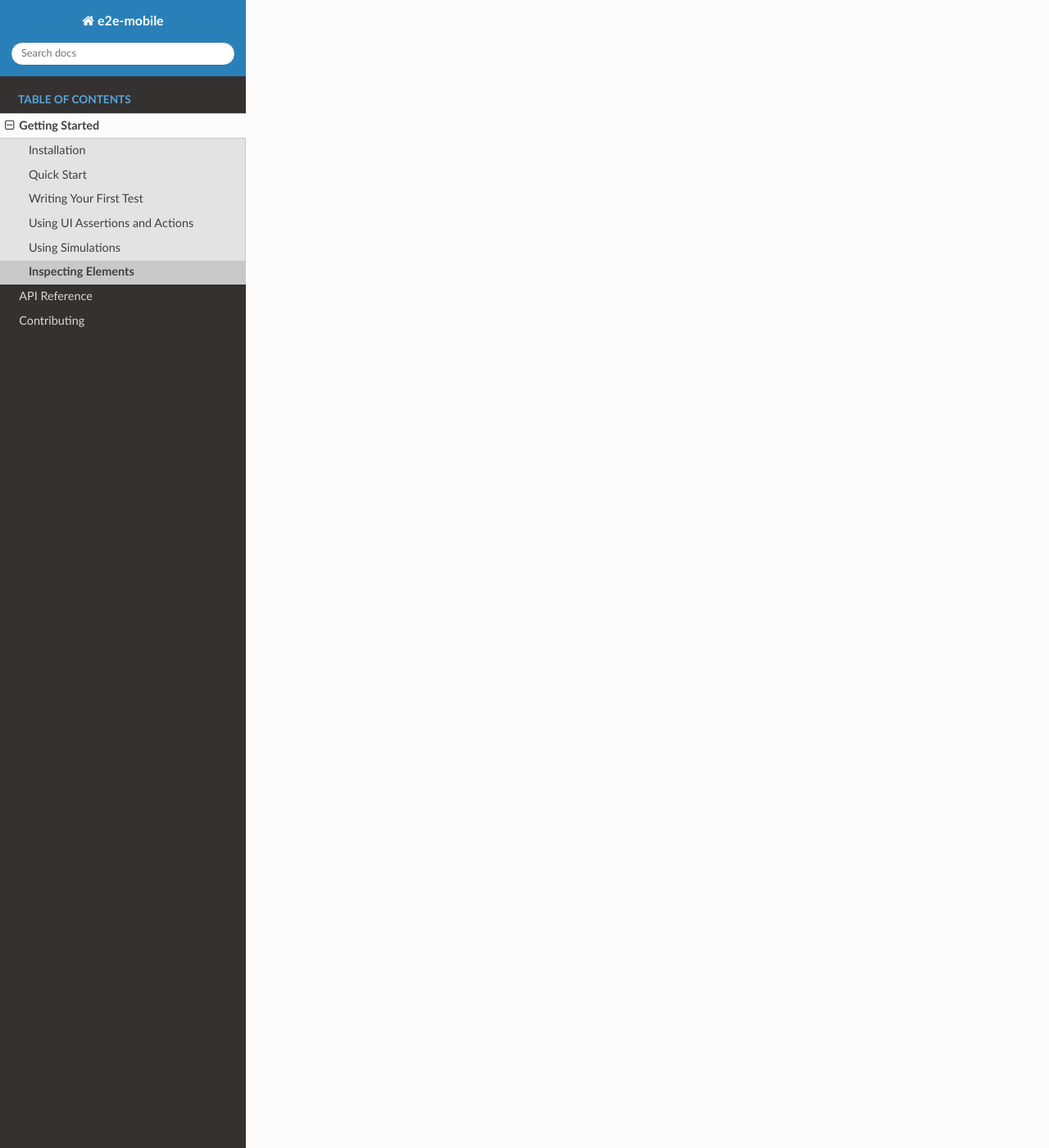
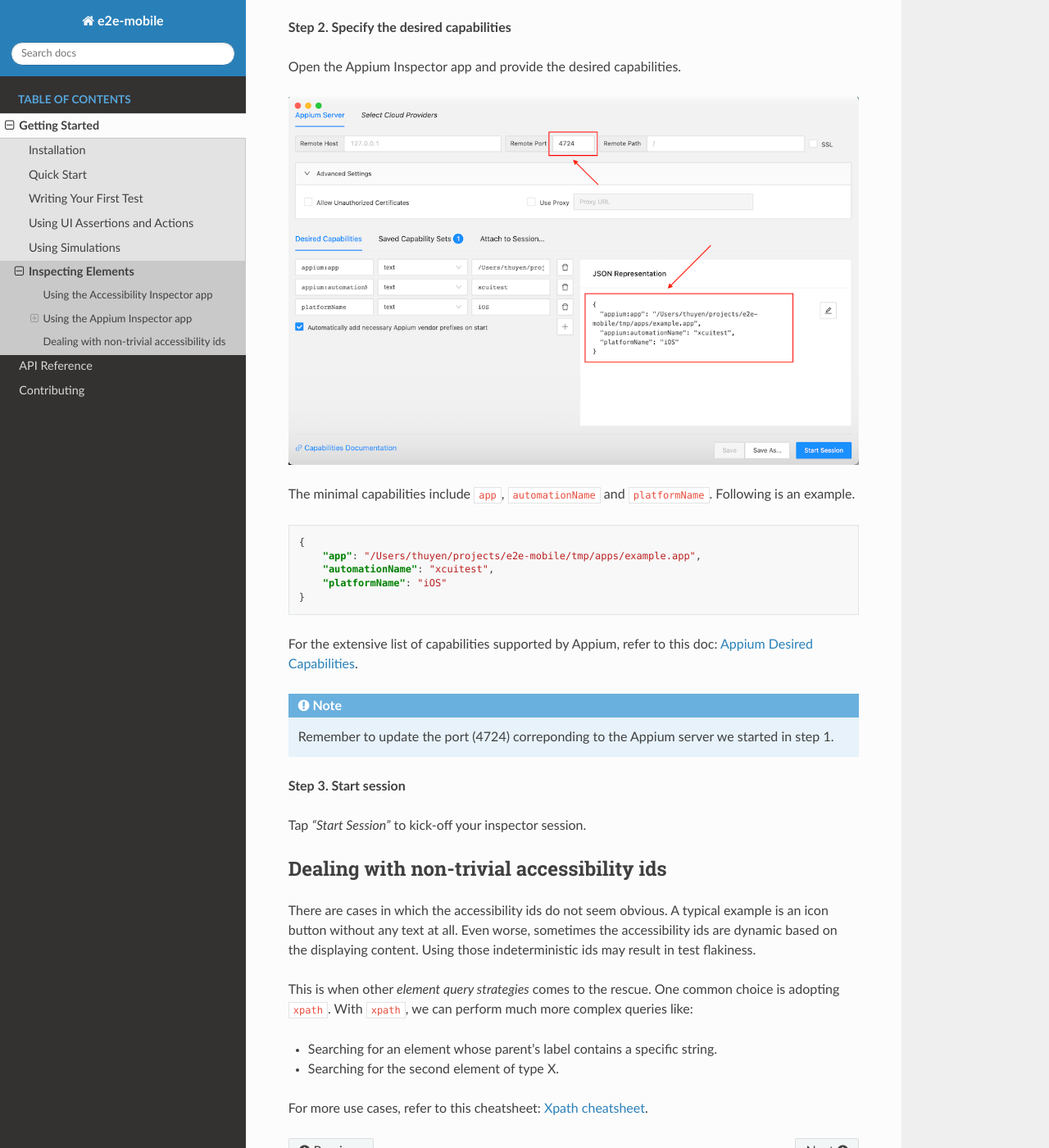
Before and after one commit to trinhngocthuyen/e2e-mobile, a Sphinx documentation site: the page built from docs/getting_started/inspecting_elements.rst, in a window 1280 px wide and 1400 px high, scrolled down 2251 px. Shown: the whole window at 82% size. Built offline with Sphinx 7.4.7 and the Read the Docs theme 2.0.0, drawn with Linux system fonts in a browser that asks for light colours; pages that are not in the unit, such as notebooks, are missing from menus; some of the changed text lies outside the part shown.

Commit message:
DOC: Inspecting elements

```diff
--- a/docs/getting_started/inspecting_elements.rst
+++ b/docs/getting_started/inspecting_elements.rst
@@ -1,4 +1,91 @@
 Inspecting Elements
 ===================
 
-TBU
+Using the Accessibility Inspector app
+-------------------------------------
+
+A simple approach to inspect app elements is using the Accessibility Inspector app.
+When hovering over an element in the target app, the accessibilities show up in the inspector app.
+
+.. image:: ../../_static/accessibility_inspector.png
+
+Refer to `this article <https://bignerdranch.com/blog/auditing-your-app-for-accessibility>`_ for more details.
+
+Using the Appium Inspector app
+------------------------------
+
+While the Accessibility Inspector app offers a very handy way without any extra setup, the result is not quite satisfactory at times. For instance, inspecting elements we cannot hover over is troublesome. Because of this limitation, it's difficult to understand the UI hierarchy.
+
+An alternative is the `Appium Inspector app <https://github.com/appium/appium-inspector>`_. This app is maintained by Appium team. It has quite many cool features.
+
+With this app, you can:
+
+- *View the UI hierarchy* of the screen presenting on the app.
+- *Search for elements* with a given id, xpath, class name, predicate string, and so forth.
+- *Perform actions* with those matching elements.
+
+.. image:: ../../_static/appium_inspector.png
+
+Basically, what you interact with this inspector app is also what your test code should look like. Therefore, my recommendations are:
+
+- First, try out the test steps with this inspector app.
+- Then, formulate those steps with python code in your tests.
+
+Starting a session in the Appium Inspector app
+~~~~~~~~~~~~~~~~~~~~~~~~~~~~~~~~~~~~~~~~~~~~~~
+
+There are some available tutorials about using this app.
+The following steps are basic steps to start an inspector session.
+
+**Step 1. Start the Appium server.**
+
+If you already installed Appium (via ``npm``), just run ``appium`` or ``appium server`` on Terminal.
+
+.. note::
+
+    A small tip for you is to start the server on another port other than the default (4723). This way, if you run tests with ``e2e-mobile``, the session kick-started by ``e2e-mobile`` will not interfere your on-going inspector session in the Appium Inspector app.
+
+    To start the server on another port (ex. 4724), run:
+
+    .. code-block:: console
+
+        $ appium server --port 4724
+
+**Step 2. Specify the desired capabilities**
+
+Open the Appium Inspector app and provide the desired capabilities.
+
+.. image:: ../../_static/appium_inspector_caps.png
+
+The minimal capabilities include ``app``, ``automationName`` and ``platformName``. Following is an example.
+
+.. code-block:: json
+
+    {
+        "app": "/Users/thuyen/projects/e2e-mobile/tmp/apps/example.app",
+        "automationName": "xcuitest",
+        "platformName": "iOS"
+    }
+
+For the extensive list of capabilities supported by Appium, refer to this doc: `Appium Desired Capabilities <https://appium.readthedocs.io/en/stable/en/writing-running-appium/caps>`_.
+
+.. note::
+
+    Remember to update the port (4724) correponding to the Appium server we started in step 1.
+
+**Step 3. Start session**
+
+Tap *"Start Session"* to kick-off your inspector session.
+
+
+Dealing with non-trivial accessibility ids
+------------------------------------------
+
+There are cases in which the accessibility ids do not seem obvious. A typical example is an icon button without any text at all. Even worse, sometimes the accessibility ids are dynamic based on the displaying content. Using those indeterministic ids may result in test flakiness.
+
+This is when other *element query strategies* comes to the rescue. One common choice is adopting ``xpath``. With ``xpath``, we can perform much more complex queries like:
+
+- Searching for an element whose parent's label contains a specific string.
+- Searching for the second element of type X.
+
+For more use cases, refer to this cheatsheet: `Xpath cheatsheet <https://devhints.io/xpath>`_.
```
Also changed, not shown: _static/accessibility_inspector.png (added), _static/appium_inspector.png (added), _static/appium_inspector_caps.png (added), 1 other file.
